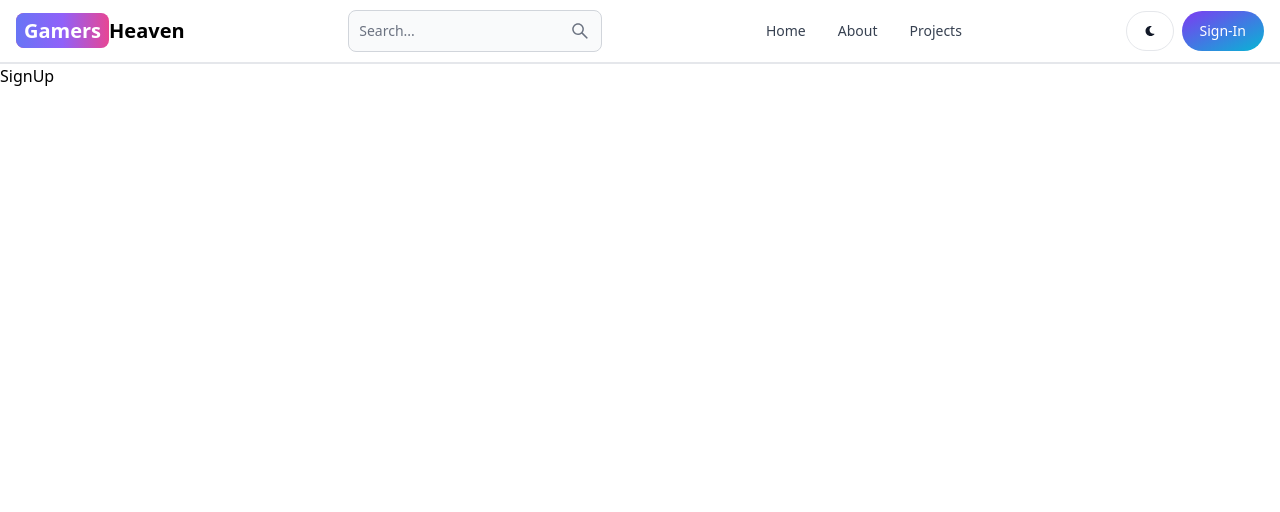
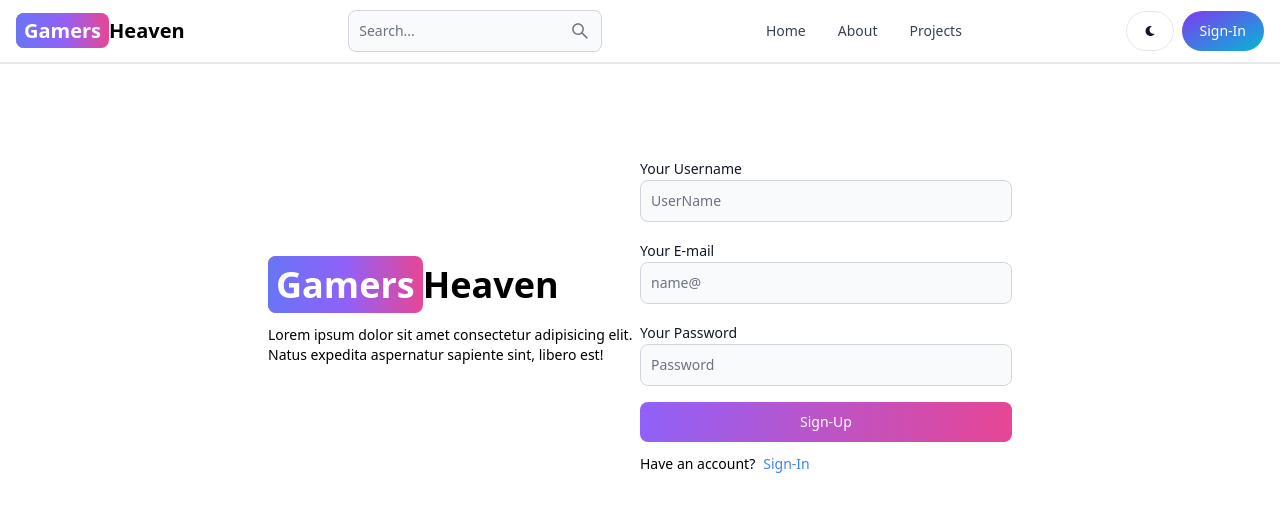
Before and after one commit to GoaskAlex/blog-project, a React (Vite) app in the folder client/: page /sign-up in a window 1280 px wide. Shown: the top 512 px of the page. Built offline with nearby package versions, Linux system fonts and the light colour scheme.

Commit message:
create signup UI

```diff
--- a/client/src/pages/SignUp.jsx
+++ b/client/src/pages/SignUp.jsx
@@ -1,9 +1,42 @@
 import React from 'react'
-
+import { Link } from 'react-router-dom'
+import { Button, Label, TextInput } from 'flowbite-react'
 export default function SignUp() {
   return (
-    <div>
-      SignUp
-    </div>
+    <>
+      <div className='min-h-screen mt-20'>
+        <div className="flex p-3 max-w-3xl mx-auto flex-col md:flex-row md:items-center">
+          {/*leftSide*/}
+          <div className="flex-1">
+              <Link to ='/' className='font-bold dark:text-white text-4xl'>
+                <span className='px-2 py-1 bg-gradient-to-r from-indigo-500 via-purple-500 to bg-pink-500 rounded-lg text-white'>Gamers</span>Heaven
+              </Link>
+              <p className='text-sm mt-5'>Lorem ipsum dolor sit amet consectetur adipisicing elit. Natus expedita aspernatur sapiente sint, libero est!</p>
+          </div>
+          {/*rightSide*/}
+          <div className="flex-1">
+            <form className='flex flex-col gap-4'>
+                <div>
+                  <Label value = "Your Username"/>
+                  <TextInput type = 'text' placeholder = 'UserName' id = 'username'/>
+                </div>
+                <div>
+                  <Label value = "Your E-mail"/>
+                  <TextInput type = 'text' placeholder = 'name@' id = 'email'/>
+                </div>
+                <div>
+                  <Label value = "Your Password"/>
+                  <TextInput type = 'text' placeholder = 'Password' id = 'password'/>
+                </div>
+                <Button gradientDuoTone = 'purpleToPink' type='submit'>Sign-Up</Button>
+              </form>
+              <div className="flex gap-2 text-sm mt-3">
+                <span> Have an account?</span>
+                  <Link to = '/sign-in' className='text-blue-500'>Sign-In</Link>
+              </div>
+          </div>
+        </div>
+      </div>
+    </>
   )
 }
```
